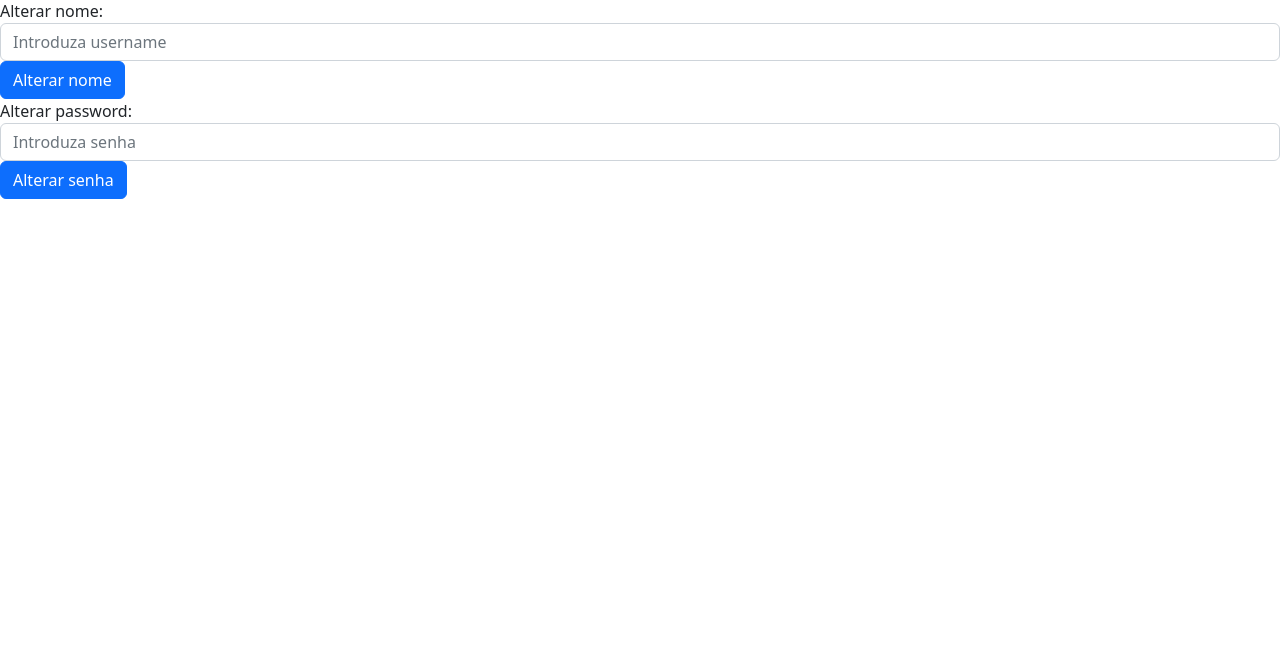
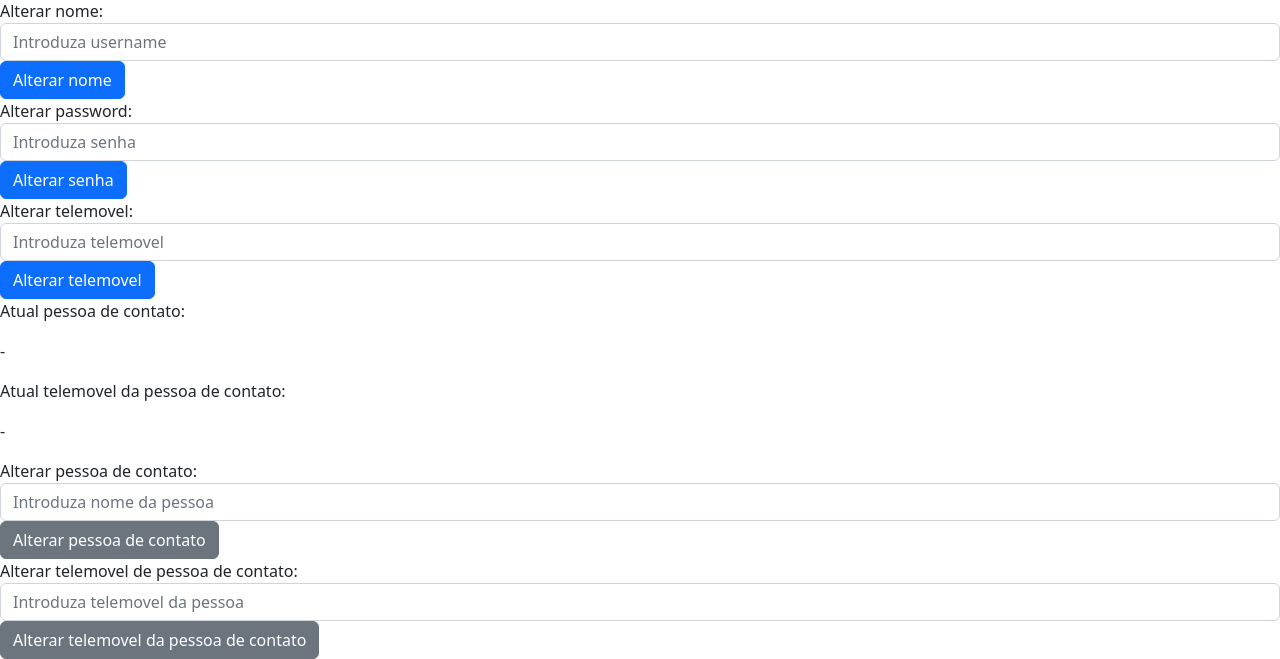
Before and after one commit to CesarPT/Estagios-Projetos, a PHP site: page /dosos/AlterarDados.php in a window 1280 px wide. Shown: the part 181-840 px from the top of the page. Before the commit the page ends 800 px from the top, so only its background shows below. Run offline with PHP 8.4, Linux system fonts and the light colour scheme; data that the repository does not hold is empty.

Commit message:
Já é possivel alterar telemovel da empresa. Design para nome/contato responsável feito.

```diff
--- a/NavBar/login.php
+++ b/NavBar/login.php
@@ -46,6 +46,7 @@ if (isset($_POST['name']) && isset($_POST['password'])) {
           $_SESSION['id'] = $row['id'];
           $_SESSION['password'] = $row['password'];
           $_SESSION['tipo_user'] = $row['tipo_user'];
+          $_SESSION['telemovel'] = $row['telemovel'];
           //echo "sd,jkgfsdk.jfasdçkj";
           header("Location: index.php");
           exit();
--- a/PHP/Empresa/AlterarDados.php
+++ b/PHP/Empresa/AlterarDados.php
@@ -45,6 +45,31 @@ session_start();
                 <button type="submit" name="submitSenha" class="btn btn-primary">Alterar senha</button>
             </div>
         </form>
+        <form action="" method="POST">
+             <div class="form-group">
+                <label for="InputTelemovel">Alterar telemovel:</label>
+                <input type="text" class="form-control" name="telemovel" aria-describedby="senhaHelp" placeholder="Introduza telemovel" method="post">
+                <button type="submit" name="submitTelemovel" class="btn btn-primary">Alterar telemovel</button>
+            </div>
+        </form>
+        <p>Atual pessoa de contato:</p>
+        <p>-</p>
+        <p>Atual telemovel da pessoa de contato:</p>
+        <p>-</p>
+        <form action="" method="POST">
+             <div class="form-group">
+                <label for="InputNomeResponsavel">Alterar pessoa de contato:</label>
+                <input type="text" class="form-control" name="nome_responsavel" aria-describedby="senhaHelp" placeholder="Introduza nome da pessoa" method="post">
+                <button type="submit" name="submitNomeResponsavel" class="btn btn-secondary">Alterar pessoa de contato</button>
+            </div>
+        </form>
+        <form action="" method="POST">
+             <div class="form-group">
+                <label for="InputContatoResponsavel">Alterar telemovel de pessoa de contato:</label>
+                <input type="text" class="form-control" name="contato_responsavel" aria-describedby="senhaHelp" placeholder="Introduza telemovel da pessoa" method="post">
+                <button type="submit" name="submitContatoResponsavel" class="btn btn-secondary">Alterar telemovel da pessoa de contato</button>
+            </div>
+        </form>
 </body>
 
 </html>
```
Also changed, not shown: NavBar/Empresa.php (+20 -0 lines).
